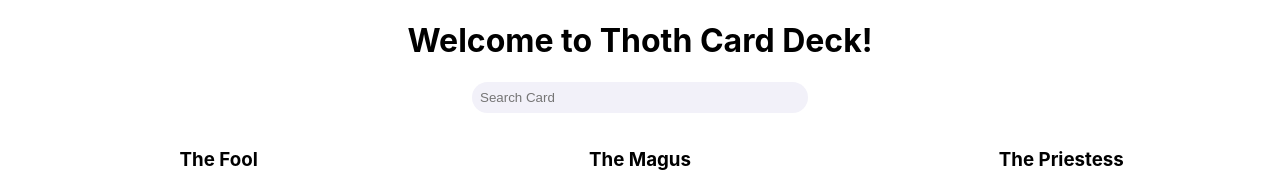
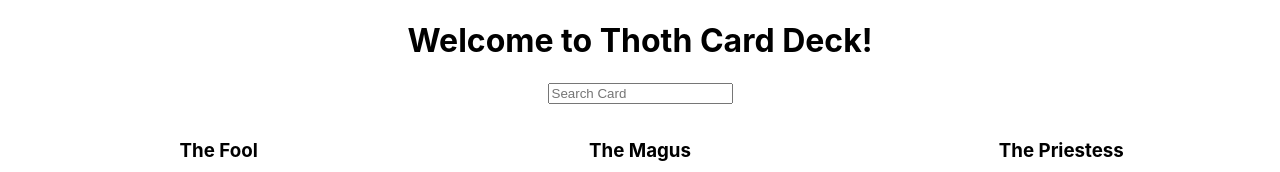
Before and after one commit to raulsposito/thoth-deck, a React (Create React App) app: page / in a window 1280 px wide. Shown: the top 172 px of the page. Built offline with nearby package versions, Linux system fonts and the light colour scheme.

Commit message:
Add Dynamic Search

```diff
--- a/src/App.css
+++ b/src/App.css
@@ -19,6 +19,14 @@
   text-align: center;
   align-content: center;
   justify-content: center;
+}
+
+.search {
+  width:"20rem";
+  background:"#F2F1F9";
+  border:"none";
+  border-radius:"5rem";
+  padding:"0.5rem"
 }
 
 @media (prefers-reduced-motion: no-preference) {
--- a/src/Components/Header.js
+++ b/src/Components/Header.js
@@ -1,11 +1,9 @@
 import React from 'react';
-import SearchBar from './SearchBar';
 
 const Header = () => {
     return (
         <div className="header">
             <h1>Welcome to Thoth Card Deck!</h1>
-            <SearchBar />
         </div>
     )
 }
--- a/src/Components/SearchBar.js
+++ b/src/Components/SearchBar.js
@@ -1,14 +1,16 @@
 import React from 'react';
 
-const SearchBar = ({ keyword, setKeyword }) => {
+const SearchBar = ({ searchQuery, setSearchQuery }) => {
+
   const BarStyling = {width:"20rem", background:"#F2F1F9", border:"none", borderRadius:"5rem", padding:"0.5rem"};
+
   return (
     <input
      style={BarStyling}
      key="random1"
-     value={keyword}
+     value={searchQuery}
      placeholder={"Search Card"}
-     onChange={(e) => setKeyword(e.target.value)}
+     onChange={e => setSearchQuery(e.target.value)}
     />
   );
 }
--- a/src/Components/Showcase.js
+++ b/src/Components/Showcase.js
@@ -2,15 +2,36 @@ import React, { Component } from 'react';
 import Card from './Card'
 import Data from './data'
 
-export default class Showcase extends Component {
+class Showcase extends Component {
+
+  state = {
+    Data,
+    searchTerm: ''
+  }
+
+  editSearchTerm = (e) => {
+    this.setState({searchTerm: e.target.value})
+  }
+
+  dynamicSearch = () => {
+    return this.state.data.filter(data => data.toLowerCase().includes(this.state.searchTerm.toLowerCase()))
+  }
 
   generateCards = () => {
     return Data.map((data, idx) => <Card key={idx} {...data} />);
-    // map over your Data array and return an array of the correct JSX
   };
 
 
 	render() {
-		return <div className="card-container">{this.generateCards()}</div>;
+		return (
+      <div>
+        <input className="search" type='text' value={this.state.searchTerm} onChange={this.editSearchTerm} placeholder={"Search Card"}/>
+        <br></br>
+
+        <div className="card-container">{this.generateCards()}</div>;
+      </div>
+    )
 	}
 }
+
+export default Showcase;
--- a/src/Components/data.js
+++ b/src/Components/data.js
@@ -1,5 +1,3 @@
-
-
 const data = [
     {
         title: 'The Fool',
```
